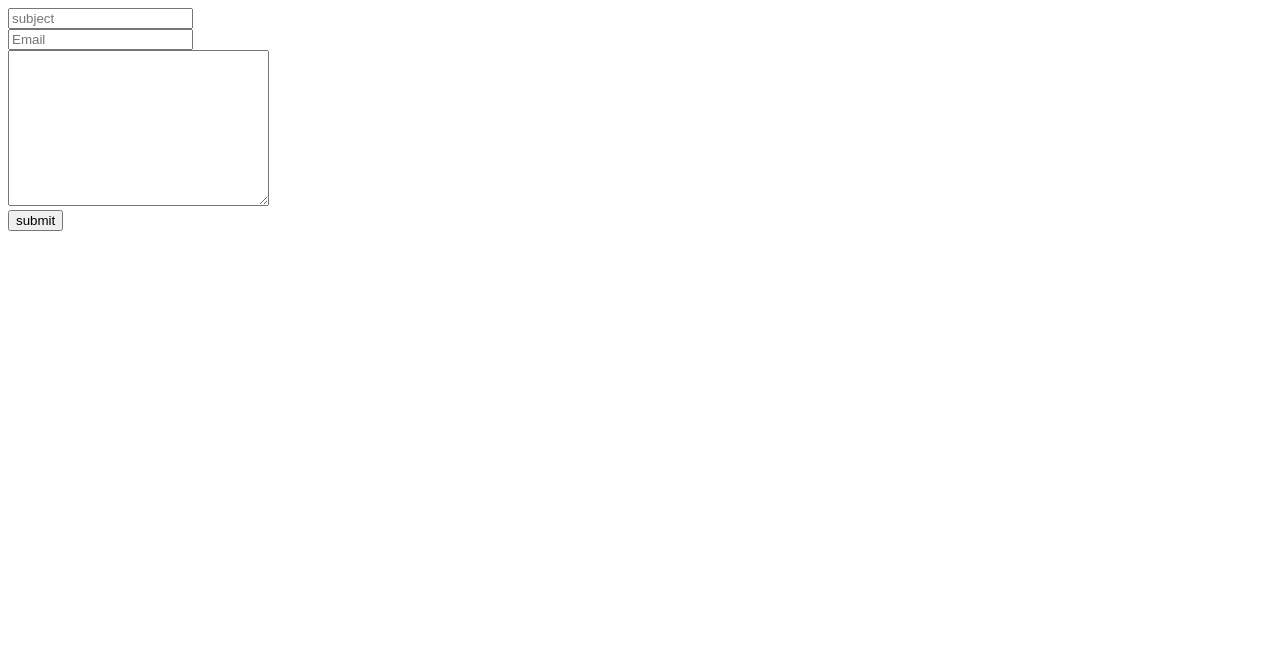
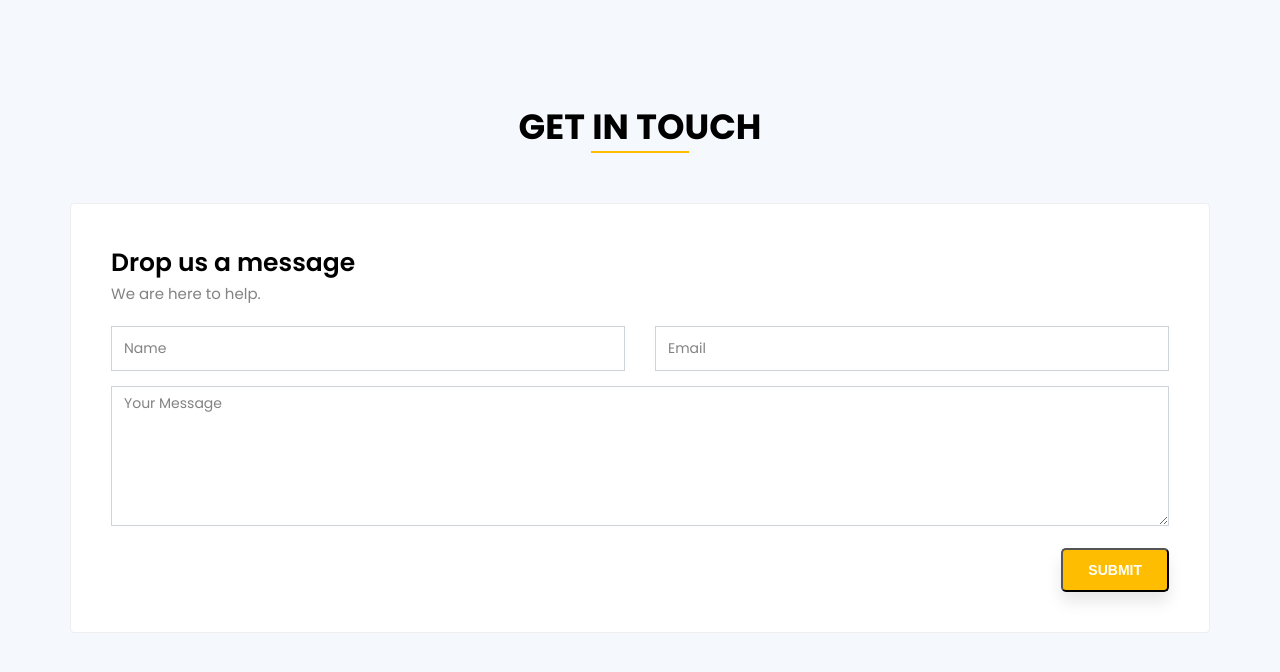
Before and after one commit to prafful360/contact-us, a website: page views/index.html in a window 1280 px wide. Drawn offline with nearby package versions, Linux system fonts and the light colour scheme.

Commit message:
DesignedCSS

```diff
--- a/app.js
+++ b/app.js
@@ -3,7 +3,7 @@ require("dotenv").config();
 const nodemailer = require("nodemailer");
 
 const transporter = nodemailer.createTransport({
-    host: "hostORG",
+    host: "mailgun",
     port: 587,
     secure: false,
     auth: {
@@ -15,7 +15,7 @@ const transporter = nodemailer.createTransport({
 function sendMail(email, subject, text){
     let mainOptions = {
         from: email,
-        to: "youremailID", //use your registered mailgun id here
+        to: "xxxxx@sddfsd.com", //use your registered mailgun id here
         subject,
         text,
     }
--- a/views/index.html
+++ b/views/index.html
@@ -5,14 +5,210 @@
     <meta name="viewport" content="width=device-width, initial-scale=1.0">
     <meta http-equiv="X-UA-Compatible" content="ie=edge">
     <title>Contact US</title>
+    <link rel="stylesheet" href="style.css" />
+    <style>
+      @import url("https://fonts.googleapis.com/css?family=Poppins:300,400,500,600,700&display=swap");
+@import url("https://stackpath.bootstrapcdn.com/font-awesome/4.7.0/css/font-awesome.min.css");
+html {
+  scroll-behavior: smooth;
+}
+body {
+  margin: 0;
+  font-family: "Poppins", sans-serif;
+}
+* {
+  box-sizing: border-box;
+  margin: 0;
+}
+.container {
+  max-width: 1140px;
+  margin: auto;
+}
+.row {
+  display: flex;
+  flex-wrap: wrap;
+}
+.section-title {
+  /* background-color: #d5d5d5; */
+  flex: 0 0 100%;
+  max-width: 100%;
+  margin-bottom: 40px;
+}
+.section-title h1 {
+  /* background-color: red; */
+  display: inline-block;
+  font-size: 35px;
+  text-transform: uppercase;
+  font-weight: 700;
+  color: #000000;
+  margin: 0 0 10px;
+  position: relative;
+  padding-bottom: 0px;
+}
+.section-title h1::before {
+  content: "";
+  left: 0;
+  position: absolute;
+  height: 2px;
+  right: 30%;
+  background-color: #febd01;
+  bottom: 0px;
+}
+.text-center {
+  text-align: center !important;
+}
+.text-left {
+  text-align: left !important;
+}
+.text-right {
+  text-align: right !important;
+}
+.contact-us {
+    padding: 100px 0px;
+    background-color: #f5f8fd;
+  }
+  .contact-us .section-title h1:before {
+    left: 30%;
+  }
+  .contact-us .contact-form {
+    background-color: #ffffff;
+    flex: 0 0 100%;
+    max-width: 100%;
+    padding: 40px;
+    border: 1px solid #eeeeee;
+    border-radius: 4px;
+  }
+  .contact-us .contact-form .text {
+    /* background-color: #d5d5d5; */
+    flex: 0 0 100%;
+    max-width: 100%;
+    padding-bottom: 20px;
+  }
+  .contact-us .contact-form .text h2 {
+    font-size: 25px;
+    font-weight: 600;
+  }
+  .contact-us .contact-form .text p {
+    font-size: 15px;
+    font-weight: 400;
+    line-height: 24px;
+    color: #838383;
+    margin: 0px;
+  }
+  .contact-us .contact-form .space-between {
+    justify-content: space-between;
+  }
+  .contact-us .contact-form .col-6 {
+    /* background-color: #d5d5d5; */
+    flex: 0 0 calc(50% - 15px);
+    max-width: calc(50% - 15px);
+  }
+  .contact-us .contact-form .col-12 {
+    /* background-color: red; */
+    flex: 0 0 100%;
+    max-width: 100%;
+  }
+  .contact-us .contact-form .form-control {
+    height: 45px;
+    width: 100%;
+    margin-bottom: 15px;
+    border: 1px solid #ced4da;
+    padding: 6px 12px;
+    font-size: 14px;
+    font-weight: 400;
+    font-family: "Poppins", sans-serif;
+  }
+  .contact-us .contact-form textarea.form-control {
+    height: 140px;
+  }
+  .contact-us .contact-form .form-control::placeholder {
+    color: #838383;
+  }
+  .contact-us .contact-form .button {
+    /* background-color: #d5d5d5; */
+    flex: 0 0 100%;
+    max-width: 100%;
+  }
+  .contact-us .contact-form .button input {
+    border-radius: 4px;
+    /* border: 1px solid #000000; */
+    padding: 12px 25px;
+    text-decoration: none;
+    display: inline-block;
+    font-size: 14px;
+    color: #ffffff;
+    text-transform: uppercase;
+    font-weight: 600;
+    transition: all 0.5s ease;
+    background-color: #febd01;
+    border-radius: 5px;
+    box-shadow: 0px 10px 15px #e8e8e8;
+  }
+  .contact-us .contact-form .button input:hover {
+    background-color: #000000;
+    color: #ffffff;
+  }
+  @media (max-width: 767px) {
+    .contact-us .contact-form {
+    padding: 40px 20px;
+  }
+  .contact-us .contact-form .col-6 {
+    flex: 0 0 100%;
+    max-width: 100%;
+  }
+  }
+    </style>
 </head>
 <body>
-    <form>
+    <!-- <form>
         <input type="text" id="subject" placeholder="subject"/><br/>
         <input type="email" id="email" placeholder="Email"/><br>
         <textarea name="text" id="text" cols="30" rows="10"> </textarea> <br>
         <input type="submit" value="submit"/>
-    </form>
+    </form> -->
+
+    <!-- Start Contact Us -->
+    <section class="contact-us" id="contact">
+        <div class="container">
+          <div class="row">
+            <div class="section-title text-center">
+              <h1>Get In Touch</h1>
+            </div>
+          </div>
+          <div class="row">
+            <div class="contact-form">
+              <div class="row">
+                <div class="text">
+                  <h2>Drop us a message</h2>
+                  <p>We are here to help.</p>
+                </div>
+              </div>
+              <form>
+              <div class="row space-between">
+                <div class="col-6">
+                  <input type="text" class="form-control" id="subject" name="" placeholder="Name"/>
+                </div>
+                <div class="col-6">
+                  <input type="text" class="form-control" id="email" name="" placeholder="Email"/>
+                </div>
+              </div>
+              <div class="row">
+                <div class="col-12">
+                  <textarea class="form-control" id="text" placeholder="Your Message"></textarea>
+                </div>
+              </div>
+              <div class="row">
+                <div class="button text-right">
+                  <input type="submit" value="submit"></input>
+                </div>
+              </div>
+            </form>
+            </div>
+          </div>
+        </div>
+      </section>
+      <!-- End Contact Us -->
+
     <script src="https://ajax.googleapis.com/ajax/libs/jquery/3.4.1/jquery.min.js"></script>
     <script>
         $('form').on('submit', (e)=>{
```
Also changed, not shown: 1 other file.
